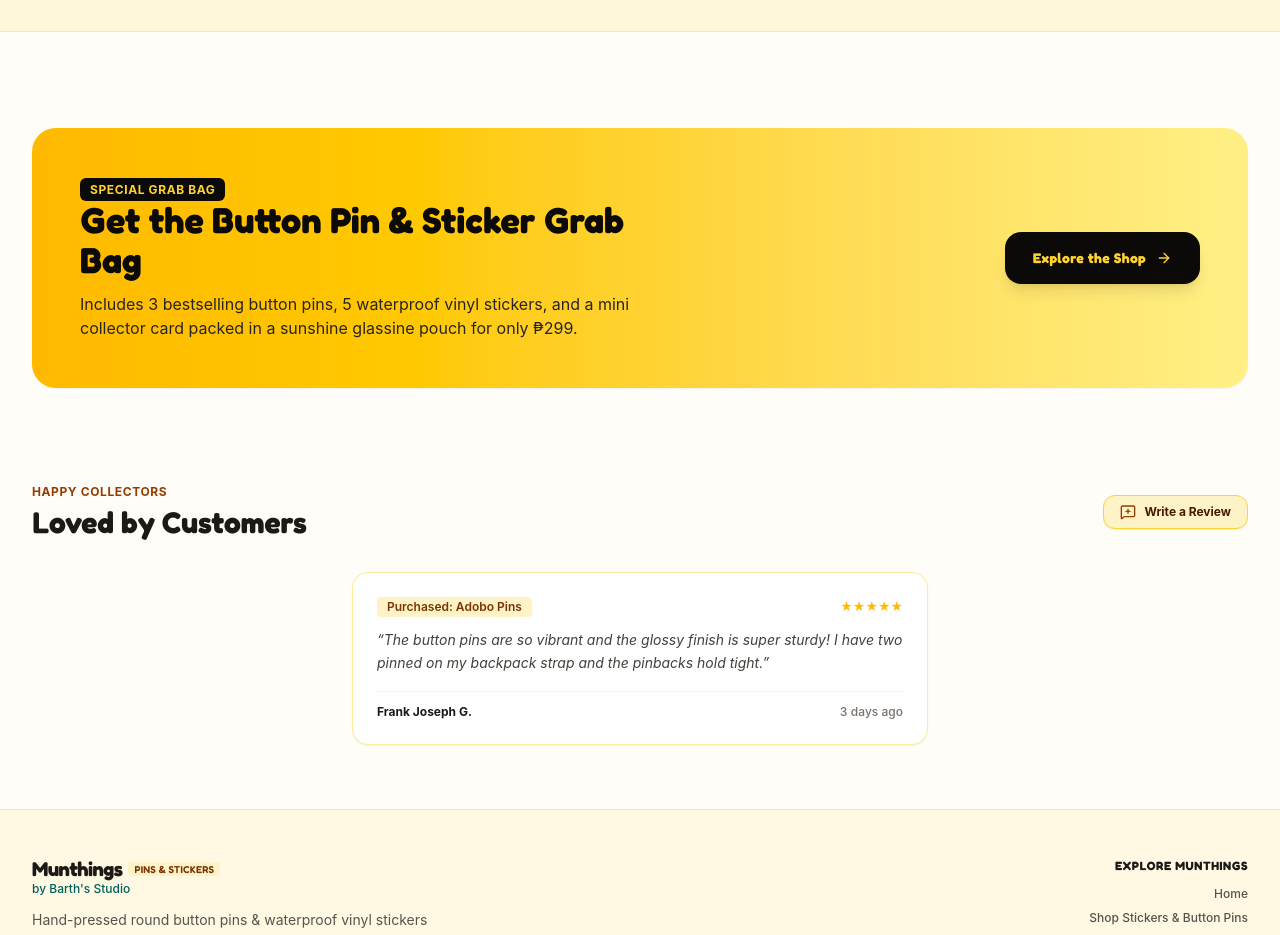
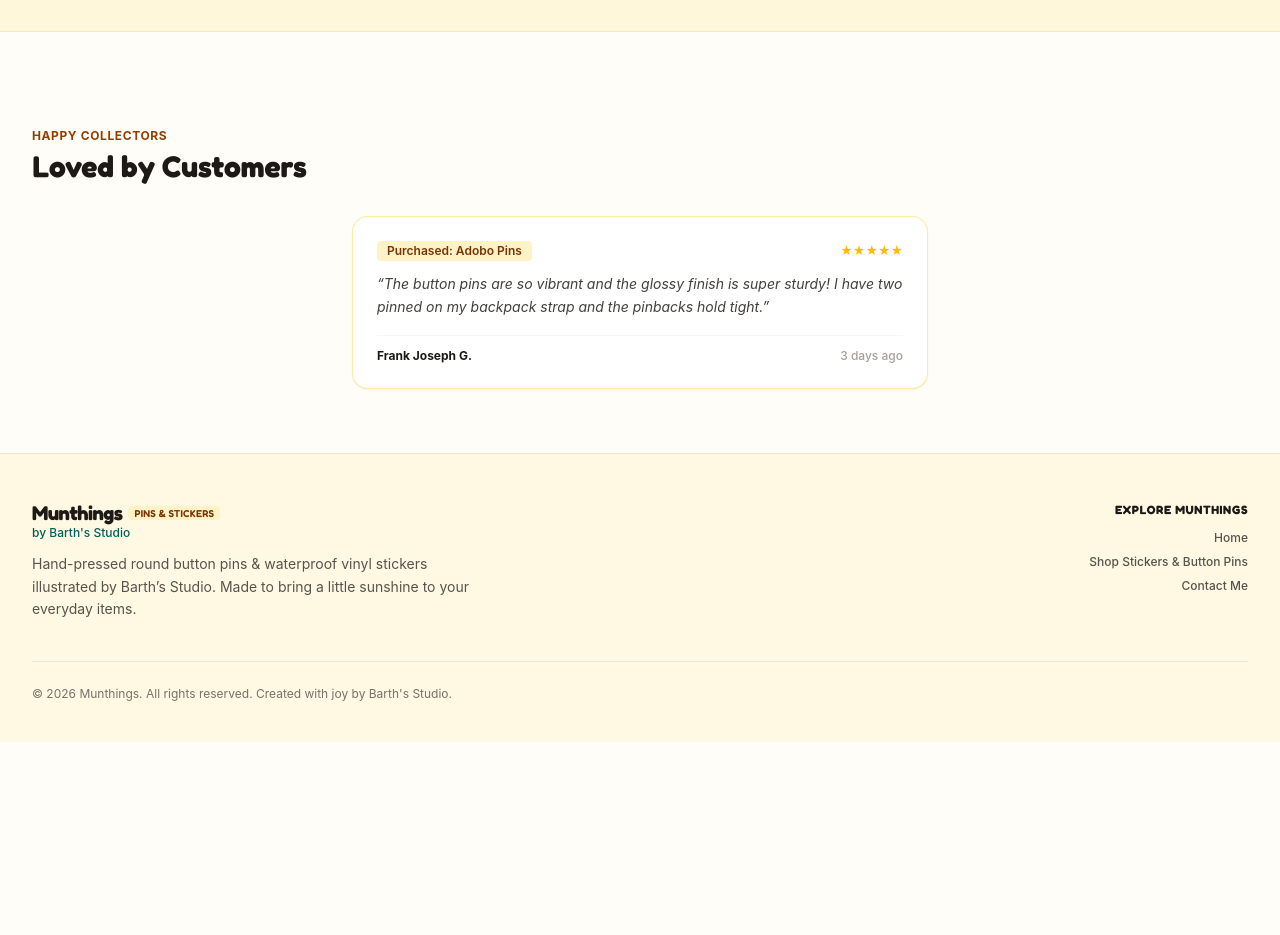
Before and after one commit to FurankuJosepho/Munthings, a React (Vite) app: page / in a window 1280 px wide. Shown: the part 1920-2855 px from the top of the page. After the commit the page ends 2662 px from the top, so only its background shows below. Built offline with nearby package versions, Linux system fonts and the light colour scheme.

Commit message:
refactor: remove unused review time helper
Clean up HomePage component by removing the redundant getTimeAgo utility and unused imports, and simplify the static review data.

```diff
--- a/src/components/HomePage.jsx
+++ b/src/components/HomePage.jsx
@@ -2,58 +2,10 @@
 // The landing page of the Munthings store.
 // Features a warm welcome hero, bestsellers preview, quality pillars, and happy customer reviews.
 
-import React, { useState, useEffect } from 'react';
-import { ArrowRight, Sparkles, ShieldCheck, Heart, Sun, Award, Plus, MessageSquarePlus, X } from 'lucide-react';
+import React from 'react';
+import { ArrowRight, Sparkles, ShieldCheck, Heart, Sun, Award } from 'lucide-react';
 import { ProductCard } from './ProductCard.jsx';
 import { REVIEWS, heroPinsStickersImg } from '../data/products.js';
-
-// Calculate dynamic relative time elapsed since the review was put/posted
-export const getTimeAgo = (dateInput) => {
-  if (!dateInput) return 'Recently';
-
-  const timestamp = Date.parse(dateInput);
-  if (isNaN(timestamp)) {
-    return dateInput;
-  }
-
-  const now = Date.now();
-  const diffInSeconds = Math.max(0, Math.floor((now - timestamp) / 1000));
-
-  if (diffInSeconds < 45) return 'Just now';
-  if (diffInSeconds < 90) return '1 minute ago';
-
-  const diffInMinutes = Math.floor(diffInSeconds / 60);
-  if (diffInMinutes < 60) {
-    return `${diffInMinutes} minutes ago`;
-  }
-
-  const diffInHours = Math.floor(diffInMinutes / 60);
-  if (diffInHours === 1) return '1 hour ago';
-  if (diffInHours < 24) {
-    return `${diffInHours} hours ago`;
-  }
-
-  const diffInDays = Math.floor(diffInHours / 24);
-  if (diffInDays === 1) return 'Yesterday';
-  if (diffInDays < 7) {
-    return `${diffInDays} days ago`;
-  }
-
-  const diffInWeeks = Math.floor(diffInDays / 7);
-  if (diffInWeeks === 1) return '1 week ago';
-  if (diffInWeeks < 4) {
-    return `${diffInWeeks} weeks ago`;
-  }
-
-  const diffInMonths = Math.floor(diffInDays / 30);
-  if (diffInMonths === 1) return '1 month ago';
-  if (diffInMonths < 12) {
-    return `${diffInMonths} months ago`;
-  }
-
-  const diffInYears = Math.floor(diffInDays / 365);
-  return diffInYears === 1 ? '1 year ago' : `${diffInYears} years ago`;
-};
 
 export const HomePage = ({
   products,
@@ -65,63 +17,6 @@ export const HomePage = ({
 }) => {
   // Grab the first 3 products to highlight on the home page
   const featuredProducts = products.slice(0, 3);
-
-  // Reviews state with localStorage persistence
-  const [reviewsList, setReviewsList] = useState(() => {
-    try {
-      const saved = localStorage.getItem('munthings_user_reviews');
-      if (saved) {
-        const parsed = JSON.parse(saved);
-        if (Array.isArray(parsed) && parsed.length > 0) {
-          return parsed;
-        }
-      }
-    } catch (e) {
-      console.error('Error loading reviews:', e);
-    }
-    return REVIEWS;
-  });
-
-  // Live timer tick to ensure relative time dynamically updates as minutes pass
-  const [, setTick] = useState(0);
-  useEffect(() => {
-    const timer = setInterval(() => setTick((t) => t + 1), 30000);
-    return () => clearInterval(timer);
-  }, []);
-
-  // State for adding a review
-  const [isReviewModalOpen, setIsReviewModalOpen] = useState(false);
-  const [authorName, setAuthorName] = useState('');
-  const [rating, setRating] = useState(5);
-  const [commentText, setCommentText] = useState('');
-
-  const handleAddReview = (e) => {
-    e.preventDefault();
-    if (!commentText.trim()) return;
-
-    const newRev = {
-      id: `rev-${Date.now()}`,
-      author: authorName.trim() || 'Verified Customer',
-      rating,
-      comment: commentText.trim(),
-      itemPurchased: 'Adobo Pins',
-      createdAt: new Date().toISOString(),
-      verified: true,
-    };
-
-    const updated = [newRev, ...reviewsList];
-    setReviewsList(updated);
-    try {
-      localStorage.setItem('munthings_user_reviews', JSON.stringify(updated));
-    } catch (err) {
-      console.error('Error saving review:', err);
-    }
-
-    setAuthorName('');
-    setCommentText('');
-    setRating(5);
-    setIsReviewModalOpen(false);
-  };
 
   return (
     <div className="space-y-16 sm:space-y-24 pb-16">
@@ -305,54 +200,19 @@ export const HomePage = ({
         </div>
       </section>
 
-      {/* 4. Special Promotional Banner */}
+      {/* 4. Customer Reviews Section */}
       <section className="max-w-7xl mx-auto px-4 sm:px-6 lg:px-8">
-        <div className="bg-gradient-to-r from-amber-400 via-amber-300 to-yellow-200 rounded-3xl p-8 sm:p-12 text-stone-950 flex flex-col lg:flex-row items-center justify-between gap-8 shadow-xs">
-          <div className="space-y-3 max-w-xl text-left">
-            <span className="text-xs font-bold uppercase tracking-wider px-2.5 py-1 bg-stone-950 text-amber-300 rounded-md">
-              Special Grab Bag
-            </span>
-            <h2 className="font-display font-bold text-3xl sm:text-4xl text-stone-950">
-              Get the Button Pin &amp; Sticker Grab Bag
-            </h2>
-            <p className="text-sm sm:text-base text-stone-800">
-              Includes 3 bestselling button pins, 5 waterproof vinyl stickers, and a mini collector card packed in a sunshine glassine pouch for only ₱299.
-            </p>
+        <div className="mb-8 text-center sm:text-left">
+          <div className="text-xs font-bold uppercase tracking-wider text-amber-800 mb-1">
+            Happy Collectors
           </div>
-
-          <button
-            onClick={() => onNavigate('shop')}
-            className="px-7 py-4 bg-stone-950 hover:bg-stone-900 text-amber-300 font-display font-bold text-sm tracking-wide rounded-2xl shadow-lg transition-transform active:scale-95 flex items-center gap-2.5 whitespace-nowrap cursor-pointer shrink-0"
-          >
-            <span>Explore the Shop</span>
-            <ArrowRight className="w-4 h-4" />
-          </button>
-        </div>
-      </section>
-
-      {/* 5. Customer Reviews Section */}
-      <section className="max-w-7xl mx-auto px-4 sm:px-6 lg:px-8">
-        <div className="flex flex-col sm:flex-row items-center justify-between gap-4 mb-8 text-center sm:text-left">
-          <div>
-            <div className="text-xs font-bold uppercase tracking-wider text-amber-800 mb-1">
-              Happy Collectors
-            </div>
-            <h2 className="font-display font-bold text-2xl sm:text-3xl text-stone-900">
-              Loved by Customers
-            </h2>
-          </div>
-
-          <button
-            onClick={() => setIsReviewModalOpen(true)}
-            className="inline-flex items-center gap-2 px-4 py-2 bg-amber-100 hover:bg-amber-200/80 text-amber-950 font-bold text-xs rounded-xl border border-amber-300 transition-colors shadow-2xs cursor-pointer active:scale-95"
-          >
-            <MessageSquarePlus className="w-4 h-4 text-amber-800" />
-            <span>Write a Review</span>
-          </button>
+          <h2 className="font-display font-bold text-2xl sm:text-3xl text-stone-900">
+            Loved by Customers
+          </h2>
         </div>
 
-        <div className={`grid gap-6 ${reviewsList.length === 1 ? 'max-w-xl mx-auto' : 'grid-cols-1 md:grid-cols-3'}`}>
-          {reviewsList.map((review) => (
+        <div className={`grid gap-6 ${REVIEWS.length === 1 ? 'max-w-xl mx-auto' : 'grid-cols-1 md:grid-cols-3'}`}>
+          {REVIEWS.map((review) => (
             <div
               key={review.id}
               className="bg-white rounded-2xl p-6 border border-amber-200/80 shadow-xs flex flex-col justify-between text-left"
@@ -374,111 +234,13 @@ export const HomePage = ({
 
               <div className="mt-4 pt-3 border-t border-stone-100 flex items-center justify-between text-xs text-stone-500">
                 <span className="font-bold text-stone-900">{review.author}</span>
-                <span
-                  title={review.createdAt ? new Date(review.createdAt).toLocaleString() : review.date}
-                  className="text-stone-500 font-medium tabular-nums"
-                >
-                  {getTimeAgo(review.createdAt || review.date)}
+                <span className="text-stone-400 font-medium">
+                  {review.date}
                 </span>
               </div>
             </div>
           ))}
         </div>
-
-        {/* Write a Review Modal */}
-        {isReviewModalOpen && (
-          <div
-            className="fixed inset-0 z-50 bg-stone-950/60 backdrop-blur-xs flex items-center justify-center p-4 overflow-y-auto"
-            onClick={() => setIsReviewModalOpen(false)}
-          >
-            <div
-              className="relative bg-white rounded-3xl max-w-md w-full border border-amber-200 shadow-2xl p-6 text-left"
-              onClick={(e) => e.stopPropagation()}
-            >
-              <div className="flex items-center justify-between pb-4 border-b border-amber-100">
-                <div className="flex items-center gap-2">
-                  <MessageSquarePlus className="w-5 h-5 text-amber-600" />
-                  <h3 className="font-display font-bold text-lg text-stone-900">
-                    Write a Review
-                  </h3>
-                </div>
-                <button
-                  onClick={() => setIsReviewModalOpen(false)}
-                  className="p-1.5 text-stone-400 hover:text-stone-700 rounded-lg hover:bg-stone-100 cursor-pointer"
-                >
-                  <X className="w-5 h-5" />
-                </button>
-              </div>
-
-              <form onSubmit={handleAddReview} className="space-y-4 mt-4">
-                <div>
-                  <label className="block text-xs font-semibold text-stone-700 mb-1">
-                    Your Name
-                  </label>
-                  <input
-                    type="text"
-                    required
-                    placeholder="e.g. Frank G."
-                    value={authorName}
-                    onChange={(e) => setAuthorName(e.target.value)}
-                    className="w-full px-3.5 py-2.5 text-xs rounded-xl border border-stone-200 outline-none focus:border-amber-500 focus:ring-2 focus:ring-amber-200/50"
-                  />
-                </div>
-
-                <div>
-                  <label className="block text-xs font-semibold text-stone-700 mb-1">
-                    Rating
-                  </label>
-                  <div className="flex items-center gap-1.5">
-                    {[1, 2, 3, 4, 5].map((star) => (
-                      <button
-                        key={star}
-                        type="button"
-                        onClick={() => setRating(star)}
-                        className={`text-xl cursor-pointer transition-transform hover:scale-110 ${
-                          star <= rating ? 'text-amber-400' : 'text-stone-300'
-                        }`}
-                      >
-                        ★
-                      </button>
-                    ))}
-                    <span className="text-xs text-stone-500 ml-2 font-bold">{rating} / 5</span>
-                  </div>
-                </div>
-
-                <div>
-                  <label className="block text-xs font-semibold text-stone-700 mb-1">
-                    Review
-                  </label>
-                  <textarea
-                    required
-                    rows={3}
-                    placeholder="What did you love about your button pins?"
-                    value={commentText}
-                    onChange={(e) => setCommentText(e.target.value)}
-                    className="w-full px-3.5 py-2.5 text-xs rounded-xl border border-stone-200 outline-none focus:border-amber-500 focus:ring-2 focus:ring-amber-200/50 resize-none"
-                  />
-                </div>
-
-                <div className="pt-2 flex justify-end gap-2">
-                  <button
-                    type="button"
-                    onClick={() => setIsReviewModalOpen(false)}
-                    className="px-4 py-2 text-xs font-semibold rounded-xl text-stone-600 hover:bg-stone-100 cursor-pointer"
-                  >
-                    Cancel
-                  </button>
-                  <button
-                    type="submit"
-                    className="px-5 py-2 bg-amber-400 hover:bg-amber-300 text-stone-950 text-xs font-bold rounded-xl shadow-xs transition-all active:scale-95 cursor-pointer"
-                  >
-                    Post Review
-                  </button>
-                </div>
-              </form>
-            </div>
-          </div>
-        )}
       </section>
     </div>
   );
--- a/src/data/products.js
+++ b/src/data/products.js
@@ -125,10 +125,9 @@ export const REVIEWS = [
     id: 'rev-1',
     author: 'Frank Joseph G.',
     rating: 5,
-    createdAt: '2026-10-01T08:00:00.000Z',
     date: '3 days ago',
     comment: 'The button pins are so vibrant and the glossy finish is super sturdy! I have two pinned on my backpack strap and the pinbacks hold tight.',
     itemPurchased: 'Adobo Pins',
-    verified: true
-  }
+    verified: true,
+  },
 ];
```
